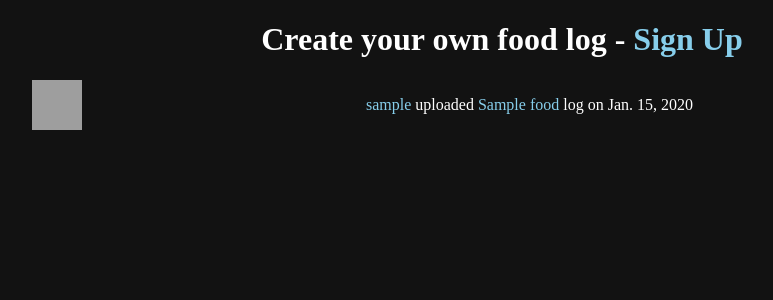
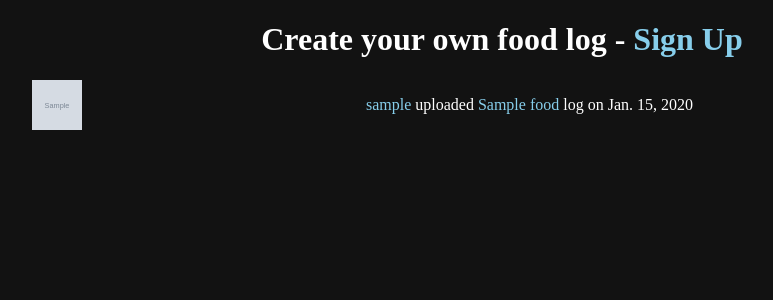
Before and after one commit to Andy-Wu12/NutriTrack, a Django app: template logs/templates/logs/index.html in a window 1280 px wide. Shown: the top 300 px of the page, without its empty margins (138-911 px from the left). Run offline with Django 4.2, Linux system fonts and the light colour scheme; the template is opened without the code that fills it: most values are stand-ins (such as "Sample title", 1, 10 or a date in 2020); grey boxes marked "Sample" are stand-in pictures; data that the repository does not hold is empty; grey boxes are pictures that could not be loaded.

Commit message:
(#56) - Profile icons now show on logs index

```diff
--- a/logs/static/logs/index-style.css
+++ b/logs/static/logs/index-style.css
@@ -18,3 +18,8 @@ body {
 .log-container {
     text-align: center;
 }
+
+.food-icon {
+    width: var(--icon-size);
+    height: var(--icon-size);
+}
--- a/logs/templates/logs/index.html
+++ b/logs/templates/logs/index.html
@@ -23,8 +23,8 @@
             {% if latest_logs %}
                 {% for log in latest_logs %}
                     <div class="post-container">
-                        <img class="profile-icon" alt='user-icon'
-                             src="{% static 'images/default-avatar.jpg' %}"/>
+                        <img class="food-icon" alt='Log Icon'
+                             src="{{ log.creator.profile_picture.url }}"/>
                         <div class="log-body">
                             <p>
                                 <a href="{% url 'profiles:user' log.creator.id %}">
```
